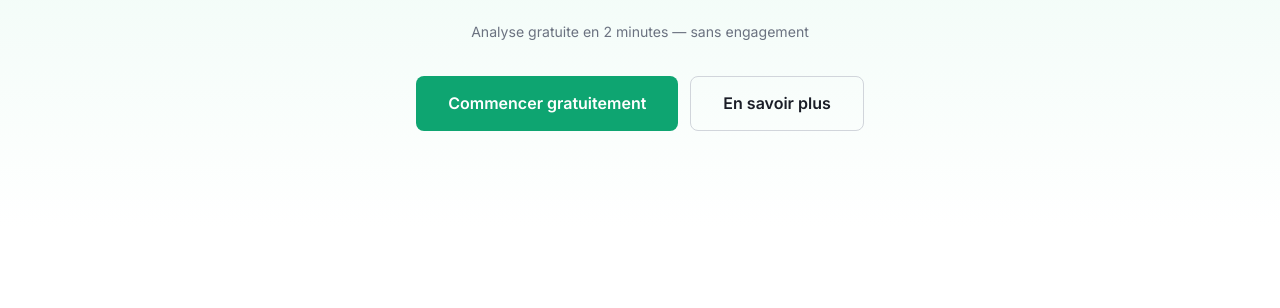
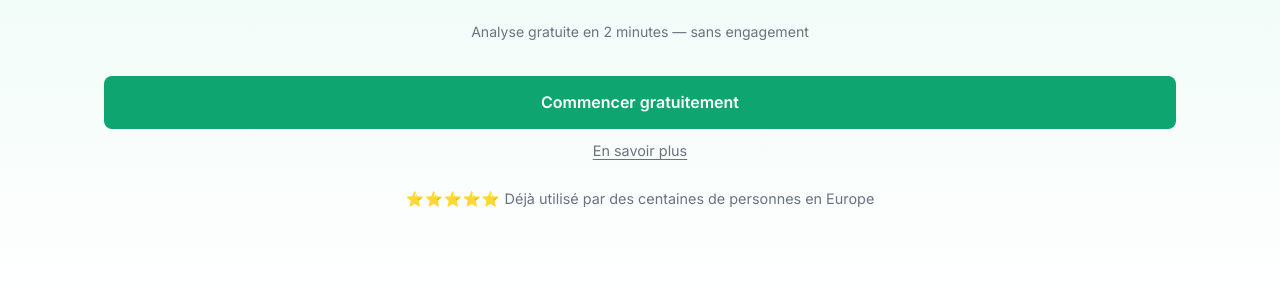
Before and after one commit to fernandesemmanuel454-ship-it/elisa-health, a website: page index.html in a window 1280 px wide. Shown: the part 265-573 px from the top of the page. Drawn offline with Linux system fonts and the light colour scheme.

Commit message:
Hero : un seul bouton CTA + En savoir plus en lien + 5 etoiles preuve
- Commencer gratuitement reste seul bouton vert
- En savoir plus devient un lien discret sous le bouton
- 5 etoiles + Deja utilise par des centaines de personnes en Europe

Co-Authored-By: Claude Opus 4.6 (1M context) <noreply@anthropic.com>

```diff
--- a/index.html
+++ b/index.html
@@ -44,10 +44,13 @@
       <h1 data-i18n="hero.title" style="max-width:600px; margin-left:auto; margin-right:auto;">Fatigue, stress, prise de poids ?</h1>
       <p class="hero-sub" data-i18n="hero.sub">Elisa identifie la cause et vous aide à retrouver votre énergie durablement.</p>
       <p class="hero-proof" data-i18n="hero.proof">Analyse gratuite en 2 minutes — sans engagement</p>
-      <div class="hero-actions">
+      <div class="hero-actions" style="flex-direction:column; gap:10px;">
         <a href="#" class="btn btn-lg" id="start-quiz-hero">Commencer gratuitement</a>
-        <a href="#probleme" class="btn btn-outline btn-lg">En savoir plus</a>
+        <a href="#probleme" style="font-size:.9rem; color:var(--gray-600); text-decoration:underline; text-underline-offset:3px;">En savoir plus</a>
       </div>
+      <p style="margin-top:24px; font-size:.9rem; color:var(--gray-600);">
+        <span style="letter-spacing:1px;">⭐⭐⭐⭐⭐</span> Déjà utilisé par des centaines de personnes en Europe
+      </p>
     </div>
   </section>
 
```
